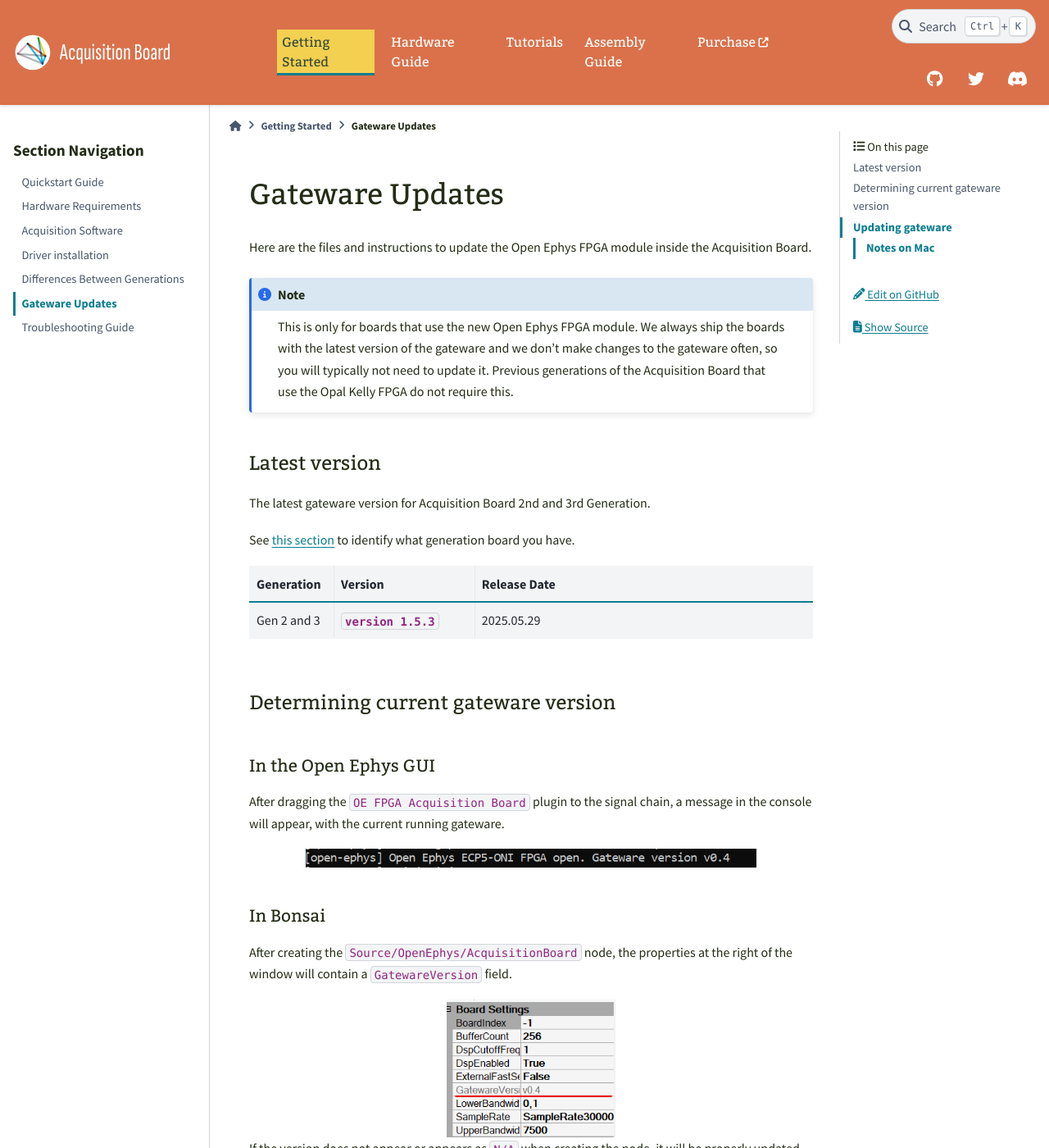
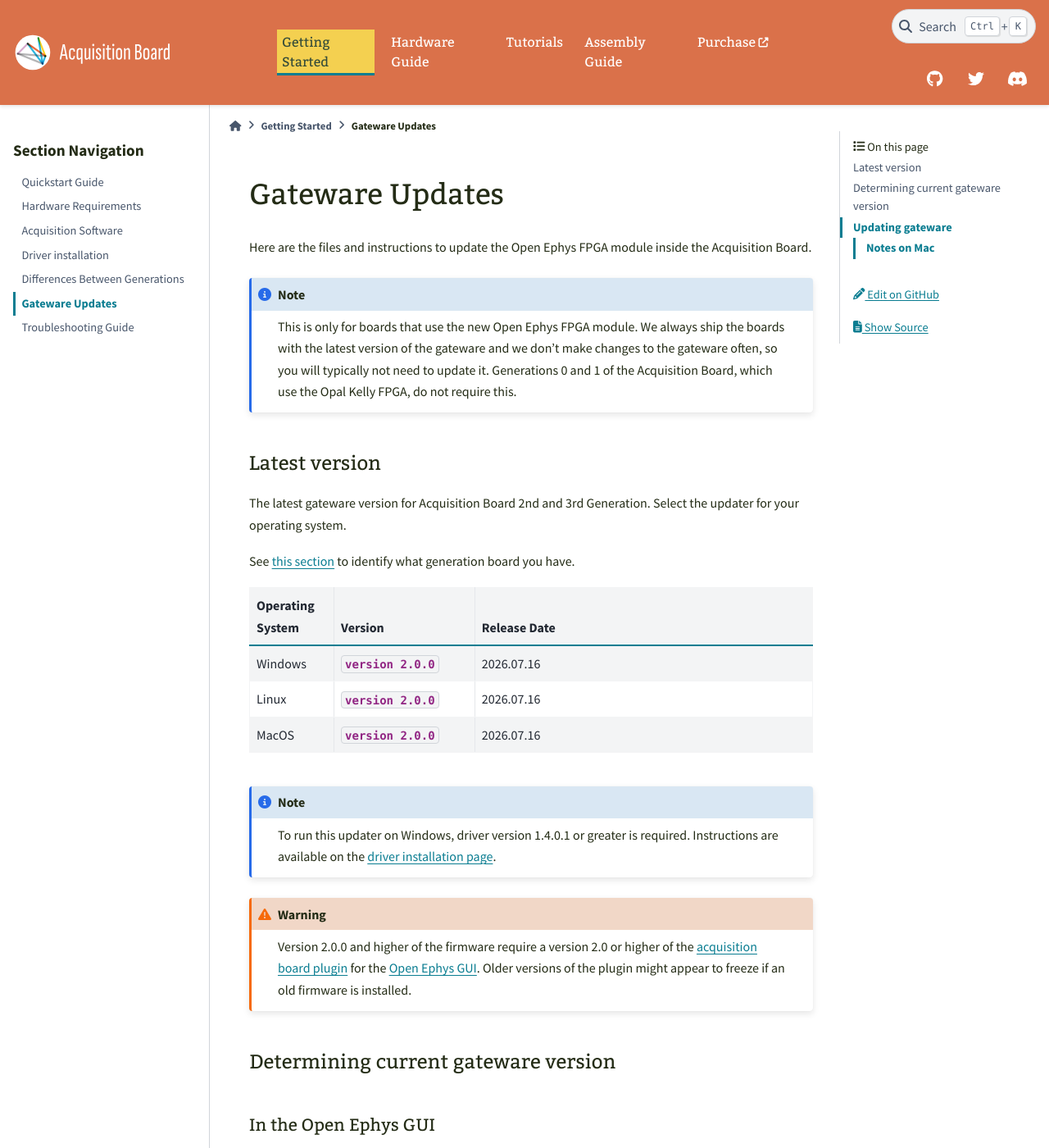
Before and after one commit to open-ephys/acq-board-docs, a Sphinx documentation site: the page built from source/User-Manual/Gateware-Update.rst, in a window 1280 px wide and 1400 px high. Shown: the whole window at 82% size. Built offline with Sphinx 7.4.7 and the PyData theme 0.15.4, drawn with Linux system fonts in a browser that asks for light colours; some of the changed text lies outside the part shown.

Commit message:
Update driver and gateware links to 2.0

```diff
--- a/source/User-Manual/Driver-installation.rst
+++ b/source/User-Manual/Driver-installation.rst
@@ -17,8 +17,8 @@
 On Windows
 ********************
 
-#. Download the `Windows driver <https://github.com/open-ephys/plugin-GUI/raw/refs/heads/main/Resources/DLLs/FTD3XXDriver_WHQLCertified_1.3.0.10_Installer.exe>`__.
-#. Run ``FTD3XXDriver_WHQLCertified_1.3.0.10_Installer.exe``
+#. Download the `Windows driver <https://github.com/open-ephys-plugins/ftdi-drivers/raw/refs/heads/main/installers/FTDI_DriverInstaller_1.4.0.1_x64.exe>`__.
+#. Run ``FTDI_DriverInstaller_1.4.0.1_x64.exe``
 
 On MacOS
 ********************
--- a/source/User-Manual/Gateware-Update.rst
+++ b/source/User-Manual/Gateware-Update.rst
@@ -6,14 +6,17 @@
 Here are the files and instructions to update the Open Ephys FPGA module inside
 the Acquisition Board.
 
-.. note:: This is only for boards that use the new Open Ephys FPGA module. We always ship the boards with the latest version of the gateware and we don’t make changes to the gateware often, so you will typically not need to update it. Previous generations of the Acquisition Board that use the Opal Kelly FPGA do not require this.
+.. note:: This is only for boards that use the new Open Ephys FPGA module. We always ship the boards
+    with the latest version of the gateware and we don’t make changes to the gateware often, so you
+    will typically not need to update it. Generations 0 and 1 of the Acquisition Board, which use the Opal Kelly FPGA,
+    do not require this.
 
 .. _gwupdate_latest:
 
 Latest version
 -------------------------
 
-The latest gateware version for Acquisition Board 2nd and 3rd Generation.
+The latest gateware version for Acquisition Board 2nd and 3rd Generation. Select the updater for your operating system.
 
 See :ref:`this section <genids>` to identify what generation board you have.
 
@@ -21,12 +24,26 @@
    :widths: 15 25 60
    :header-rows: 1
 
-   * - Generation
+   * - Operating System
      - Version
      - Release Date
-   * - Gen 2 and 3
-     - :download:`version 1.5.3 </_static/files/OpenEphysFPGA-gw1.5.3.zip>`
-     - 2025.05.29
+   * - Windows
+     - :download:`version 2.0.0 </_static/files/OpenEphysFPGA-gw2.0-win64.zip>`
+     - 2026.07.16
+   * - Linux
+     - :download:`version 2.0.0 </_static/files/OpenEphysFPGA-gw2.0-linux.tar.gz>`
+     - 2026.07.16
+   * - MacOS
+     - :download:`version 2.0.0 </_static/files/OpenEphysFPGA-gw2.0-macOS.tar.gz>`
+     - 2026.07.16
+
+.. note:: To run this updater on Windows, driver version 1.4.0.1 or greater is required.
+    Instructions are available on the :ref:`driver installation page<drivers>`.
+
+.. warning:: Version 2.0.0 and higher of the firmware require a version 2.0 or higher
+    of the `acquisition board plugin <https://open-ephys.github.io/gui-docs/User-Manual/Plugins/Acquisition-Board.html>`__
+    for the `Open Ephys GUI <https://open-ephys.github.io/gui-docs/index.html>`__.
+    Older versions of the plugin might appear to freeze if an old firmware is installed.
 
 .. _gwupdate_instructions:
 
@@ -68,12 +85,12 @@
 
 #. Confirm that the device is recognized by the operating system. If not, follow the :ref:`Troubleshooting Guide <isitrecognized>`.
 
-#. Download the :ref:`gwupdate_latest` of the gateware and extract the contents of the file.
+#. Download the :ref:`gwupdate_latest` of the gateware for your operating system and extract the contents of the file.
 
 #. Run the updater:
 
-   * On Windows: Double click on the file ``UpdateFPGA_v1_0.bat``
-   * On Linux or Mac: Execute the file ``UpdateFPGA_v1_0.sh``
+   * On Windows: Double click on the file ``UpdateFPGA.bat``
+   * On Linux or Mac: Execute the file ``UpdateFPGA.sh``
 
 #. Wait a couple of minutes for the process to finish.
 
```
Also changed, not shown: 3 other files.
